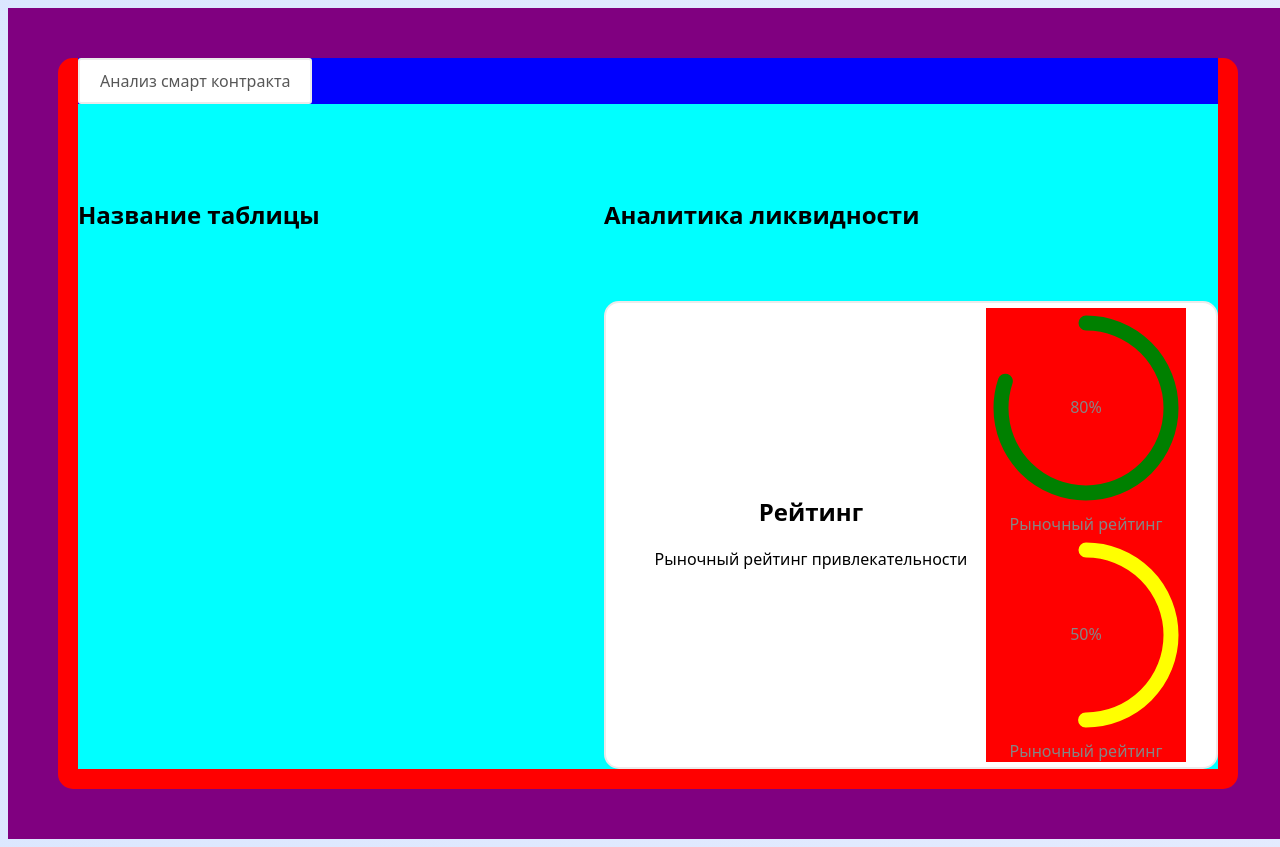
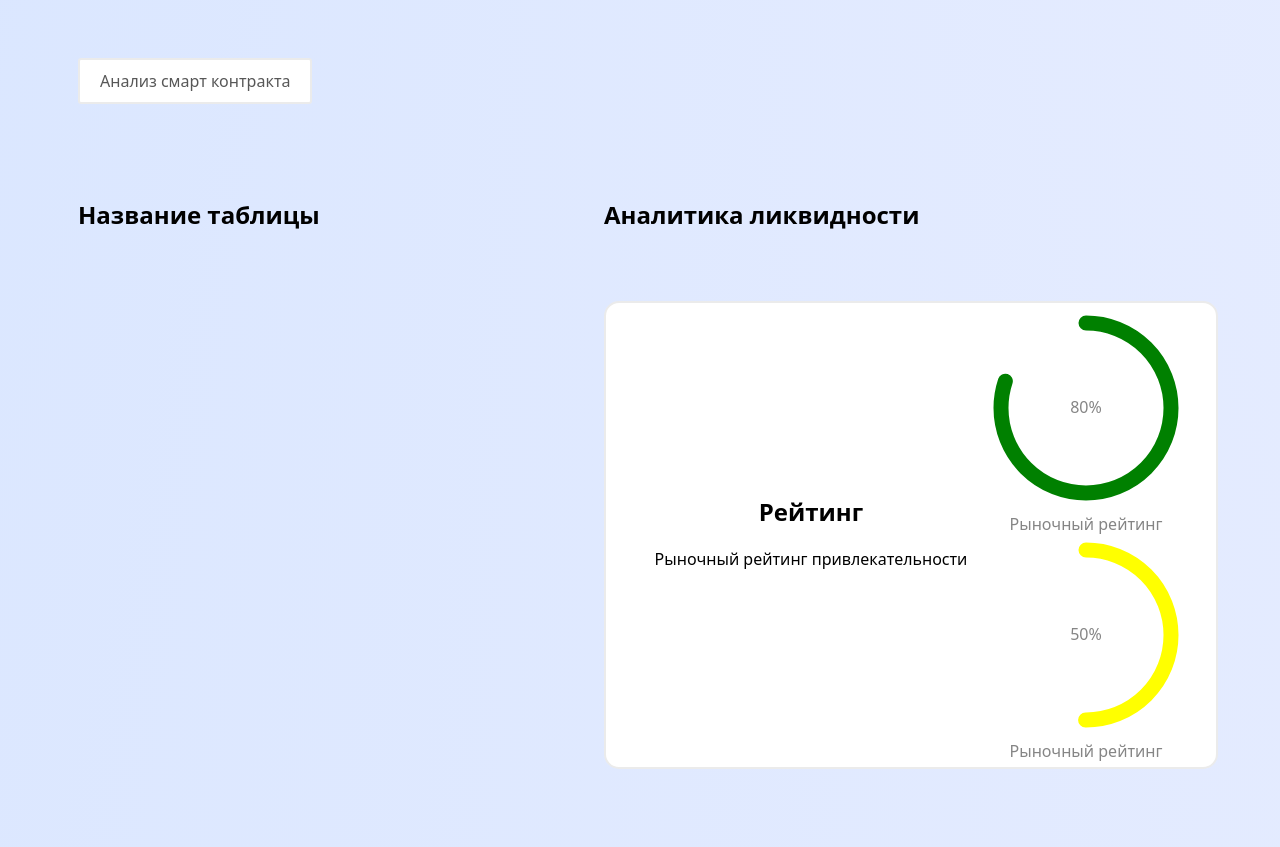
Before and after one commit to root9464/blockchain, a React (Vite) app: page / in a window 1280 px wide. Built offline with nearby package versions, Linux system fonts and the light colour scheme.

Commit message:
для деплоя

```diff
--- a/src/app/app.module.sass
+++ b/src/app/app.module.sass
@@ -3,10 +3,10 @@
   width: 100%
   display: flex
   flex-direction: column
-  background-color: blue
+  // background-color: blue
   gap: 70px
   .containers
-    background-color: purple
+    // background-color: purple
     display: flex
     flex-direction: row
     justify-content: space-between
@@ -22,7 +22,7 @@
         margin-top: 100px
 
     .mainContainer
-      background-color: red
+      // background-color: red
       position: relative
       width: 100%
       height: 100%
@@ -34,7 +34,7 @@
       border-radius: 15px
       gap: 10px
       @media (width < 500px)
-        background-color: blue
+        // background-color: blue
         padding: 0
 
       .tablesContainer
@@ -43,7 +43,7 @@
         width: 100%
         justify-content: space-between
         position: relative
-        background-color: aqua
+        // background-color: aqua
 
         .tables
           display: flex
@@ -61,7 +61,7 @@
 
       .buttons
         width: 100%
-        background-color: blue
+        // background-color: blue
 
         display: flex //flex
         flex-direction: row
@@ -132,7 +132,7 @@
       flex-direction: column
       align-items: center
     .progress
-      background-color: red
+      // background-color: red
       display: inline-flex
       flex-direction: row
       flex-wrap: wrap
@@ -140,7 +140,7 @@
       justify-content: space-evenly
       align-items: flex-start
       @media (width < 500px)
-        background-color: blue
+        // background-color: blue
         width: 100%
       > div
         color: #858585
--- a/src/components/StatusTable/StatusItems/item.module.sass
+++ b/src/components/StatusTable/StatusItems/item.module.sass
@@ -1,5 +1,5 @@
 .ctp
-  background-color: blue
+  // background-color: blue
   width: calc( 100% - 40px )
   height: 72px
   display: flex
--- a/src/components/Table/table.module.sass
+++ b/src/components/Table/table.module.sass
@@ -1,6 +1,6 @@
 .table
   display: grid
-  background-color: blue
+  // background-color: blue
   grid-template-columns: repeat( 2, 1fr )
   grid-auto-rows: minmax( 100px, auto )
   width: 100%
@@ -27,7 +27,7 @@
     .items
       display: flex
       flex-direction: column
-      background-color: red
+      // background-color: red
       .item
         display: flex
         flex-direction: row
```
